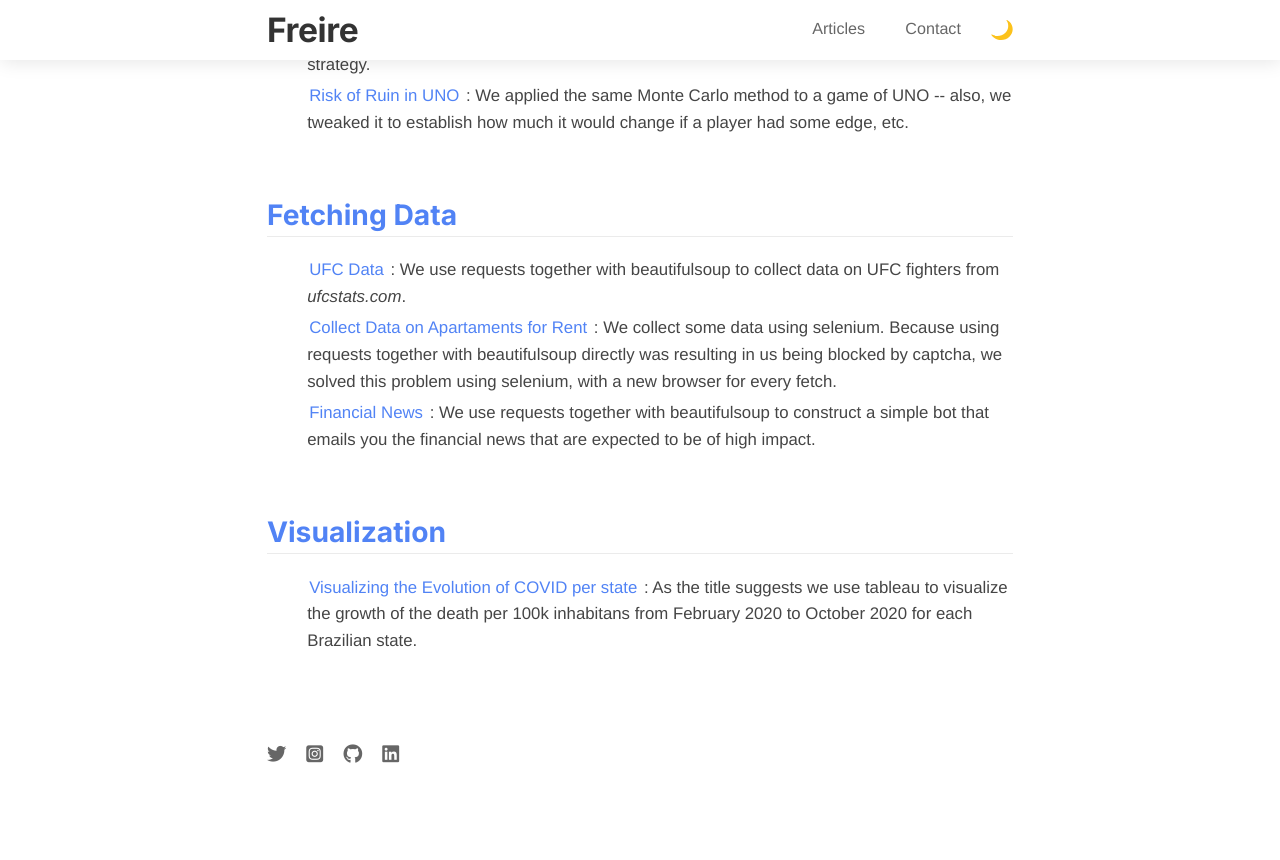
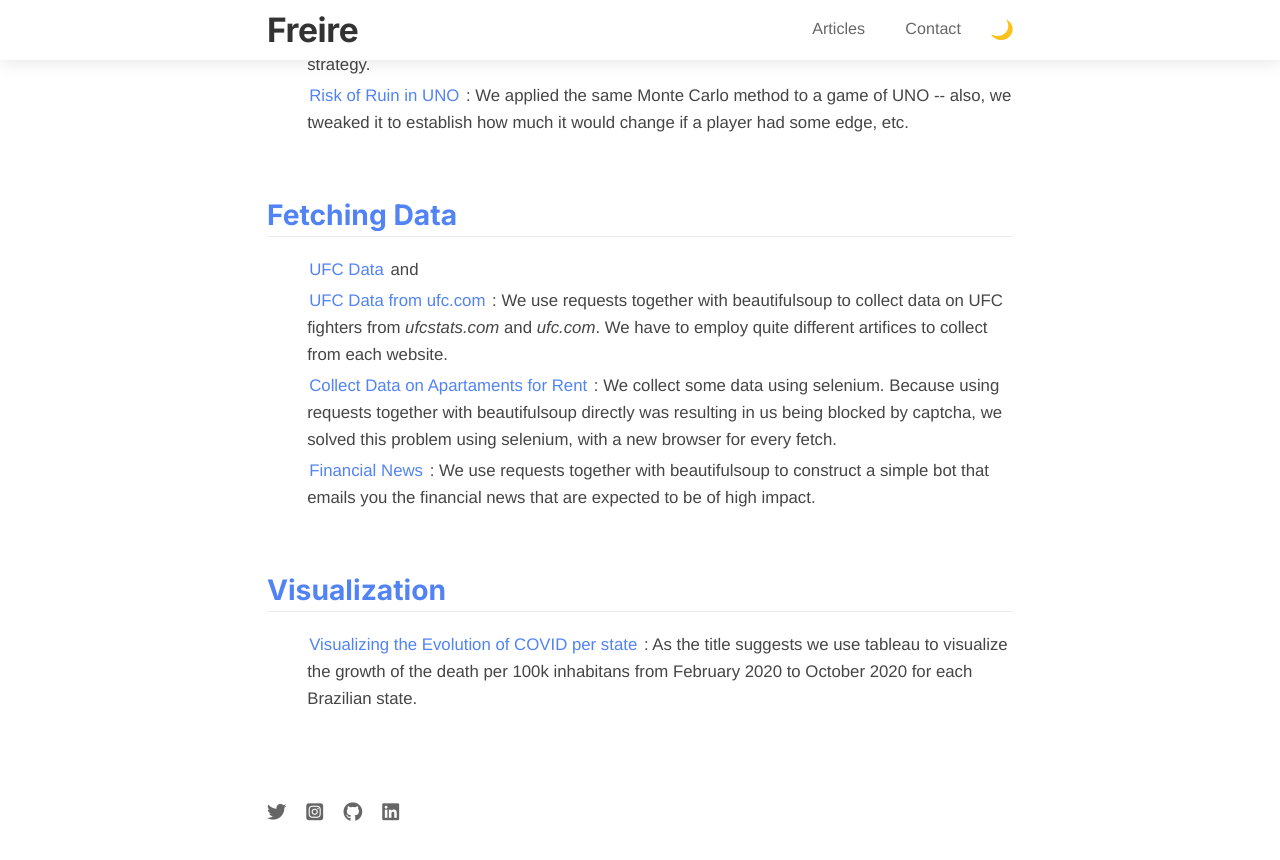
Before and after one commit to freirerene/freirerene.github.io, a Jekyll site: the page built from p.html, in a window 1280 px wide and 900 px high, scrolled down 1834 px. Shown: the top 860 px of the window. Built offline with Jekyll 4.4.1, drawn with Linux system fonts in a browser that asks for light colours; nearby versions of some CDN libraries.

Commit message:
Update p.html

```diff
--- a/p.html
+++ b/p.html
@@ -49,7 +49,7 @@ layout: default
 </ul>
 		<h2>Fetching Data</h2>
    <ul>
-   		<li><a href="https://github.com/freirerene/ufc/blob/main/fetch_ufc.py", target="_blank">UFC Data</a> : We use requests together with beautifulsoup to collect data on UFC fighters from <i>ufcstats.com</i>.</li>
+   		<li><a href="https://github.com/freirerene/ufc/blob/main/fetch_ufc.py", target="_blank">UFC Data</a> and <li><a href="https://github.com/freirerene/ufc/blob/main/fetch_ufcdotcom.py", target="_blank">UFC Data from ufc.com</a>  : We use requests together with beautifulsoup to collect data on UFC fighters from <i>ufcstats.com</i> and <i>ufc.com</i>. We have to employ quite different artifices to collect from each website.</li>
 
 	   <li><a href="https://github.com/freirerene/apartamentos_python/blob/main/collect_data_realestate.py", target="_blank">Collect Data on Apartaments for Rent</a> : We collect some data using selenium. Because using requests together with beautifulsoup directly was resulting in us being blocked by captcha, we solved this problem using selenium, with a new browser for every fetch.</li>
 	   <li><a href="https://github.com/freirerene/highvolnews/blob/master/highvolnews.py", target="_blank">Financial News</a> : We use requests together with beautifulsoup to construct a simple bot that emails you the financial news that are expected to be of high impact.</li>
```
